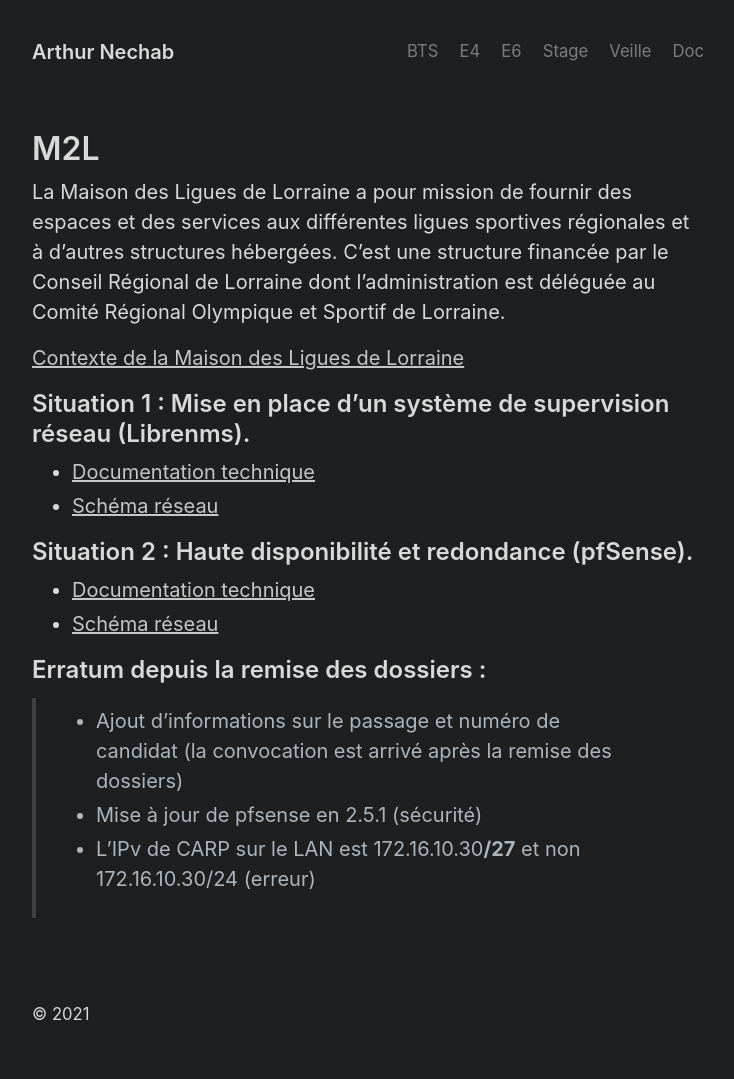
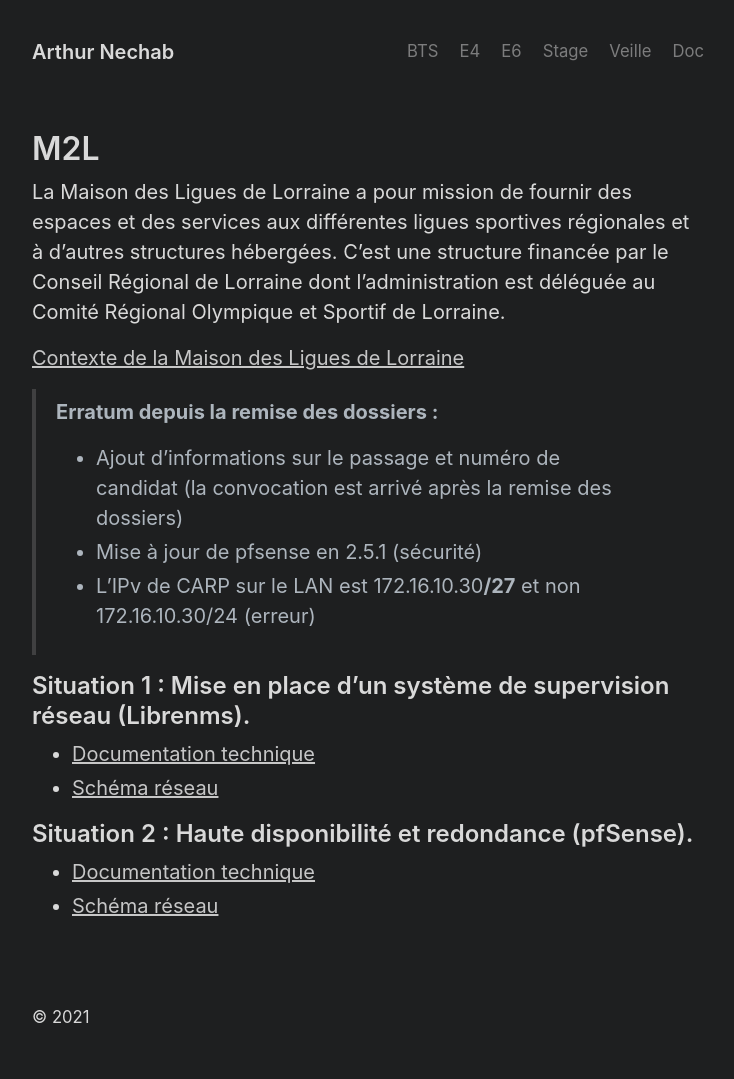
Before and after one commit to arthur-nechab/portfolio, a Jekyll site: the page built from e4.md, in a window 1280 px wide. Shown: the whole page, without its empty margins (272-1006 px from the left). Built offline with Jekyll 4.4.1, drawn with Linux system fonts in a browser that asks for light colours; some of the changed lines change nothing that is shown.

Commit message:
Update e4.md

```diff
--- a/e4.md
+++ b/e4.md
@@ -5,6 +5,11 @@ title: M2L
 La Maison des Ligues de Lorraine a pour mission de fournir des espaces et des services aux différentes ligues sportives régionales et à d’autres structures hébergées. C’est une structure financée par le Conseil Régional de Lorraine dont l’administration est déléguée au Comité Régional Olympique et Sportif de Lorraine.
 
 [Contexte de la Maison des Ligues de Lorraine](https://drive.google.com/file/d/1TqbR8jIwPz3xXZPsOu6AZ-ewkM6hCavd/view?usp=sharing)
+
+> **Erratum depuis la remise des dossiers :**
+> - Ajout d'informations sur le passage et numéro de candidat (la convocation est arrivé après la remise des dossiers)
+> - Mise à jour de pfsense en 2.5.1 (sécurité)
+> - L'IPv de CARP sur le LAN est 172.16.10.30**/27** et non 172.16.10.30/24 (erreur)
 
 ## Situation 1 : Mise en place d’un système de supervision réseau (Librenms).
 
@@ -15,8 +20,3 @@ La Maison des Ligues de Lorraine a pour mission de fournir des espaces et des se
 
 - [Documentation technique](https://drive.google.com/file/d/1wS0NtZmvlfT2-_uVPVPxAye4WpX2KhGV/view?usp=sharing)
 - [Schéma réseau](https://drive.google.com/file/d/1xvsjJ8f8J5Wuy7NK6WXVSAqthxfV8lD5/view?usp=sharing)
-
-## Erratum depuis la remise des dossiers :
-> - Ajout d'informations sur le passage et numéro de candidat (la convocation est arrivé après la remise des dossiers)
-> - Mise à jour de pfsense en 2.5.1 (sécurité)
-> - L'IPv de CARP sur le LAN est 172.16.10.30**/27** et non 172.16.10.30/24 (erreur)
```
